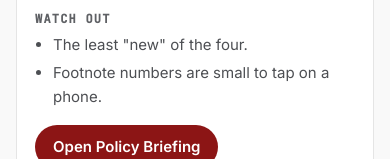
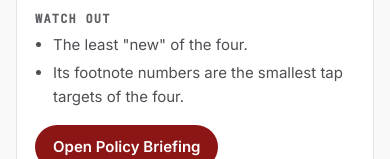
Before and after one commit to stanford-developers/healai, a plain HTML site: page prototypes/assistant-ui/index.html in a window 390 px wide. Shown: the part 2092-2251 px from the top of the page. Drawn offline with Linux system fonts and the light colour scheme.

Commit message:
Update Policy Briefing's phone note on the comparison page
Its footnote numbers are now 13px, so "small to tap" overstated it;
they are still the smallest tap targets of the four. (The phone fixes
themselves landed in the previous commit.)

Co-Authored-By: Claude Opus 5.5 <noreply@anthropic.com>

```diff
--- a/prototypes/assistant-ui/index.html
+++ b/prototypes/assistant-ui/index.html
@@ -164,7 +164,7 @@
           </div>
           <div class="tradeoff">
             <div><p class="k">Good</p><ul><li>Calm and serious. Feels like Stanford.</li><li>Closest to the current site, so the easiest change.</li></ul></div>
-            <div><p class="k">Watch out</p><ul><li>The least "new" of the four.</li><li>Footnote numbers are small to tap on a phone.</li></ul></div>
+            <div><p class="k">Watch out</p><ul><li>The least "new" of the four.</li><li>Its footnote numbers are the smallest tap targets of the four.</li></ul></div>
           </div>
           <p class="open"><a class="btn btn-primary" href="briefing/">Open Policy Briefing</a><a class="btn btn-ghost" href="briefing/?demo=empty&amp;fast">See the empty panel</a></p>
         </div>
```
